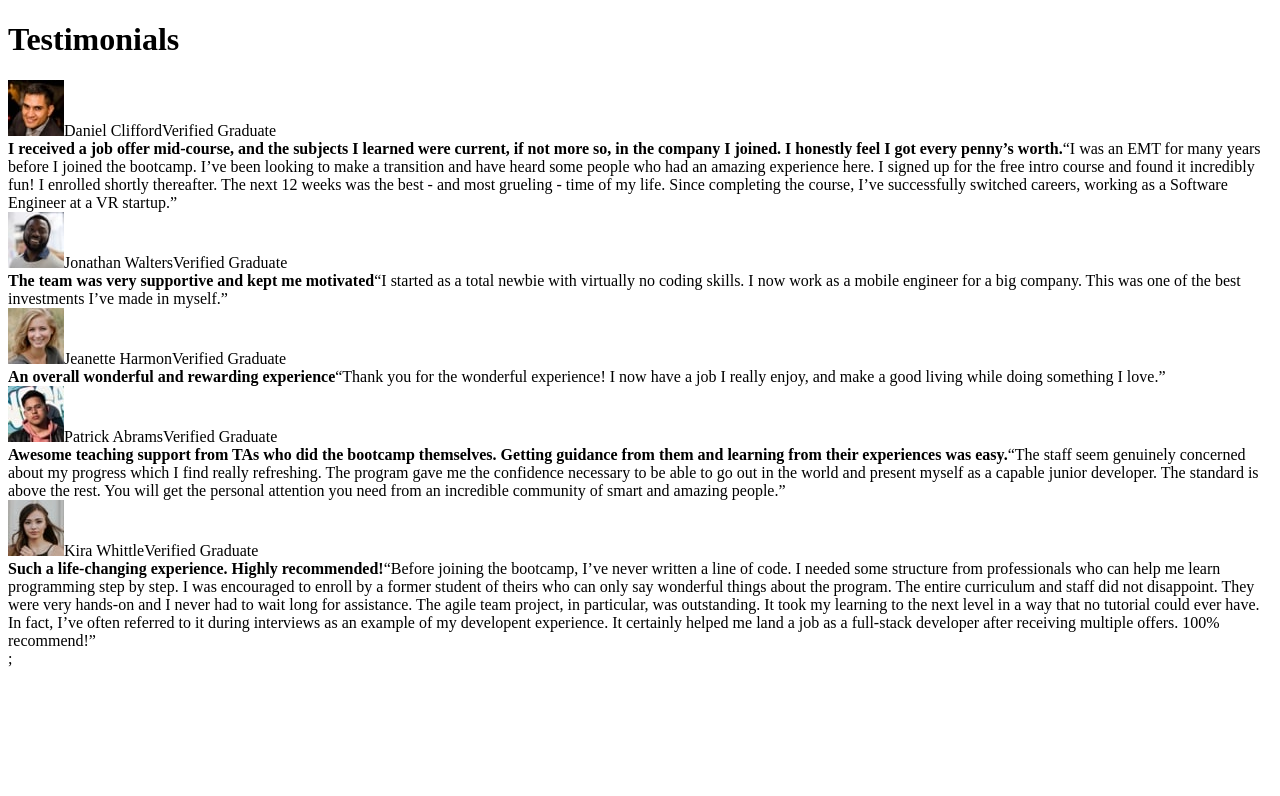
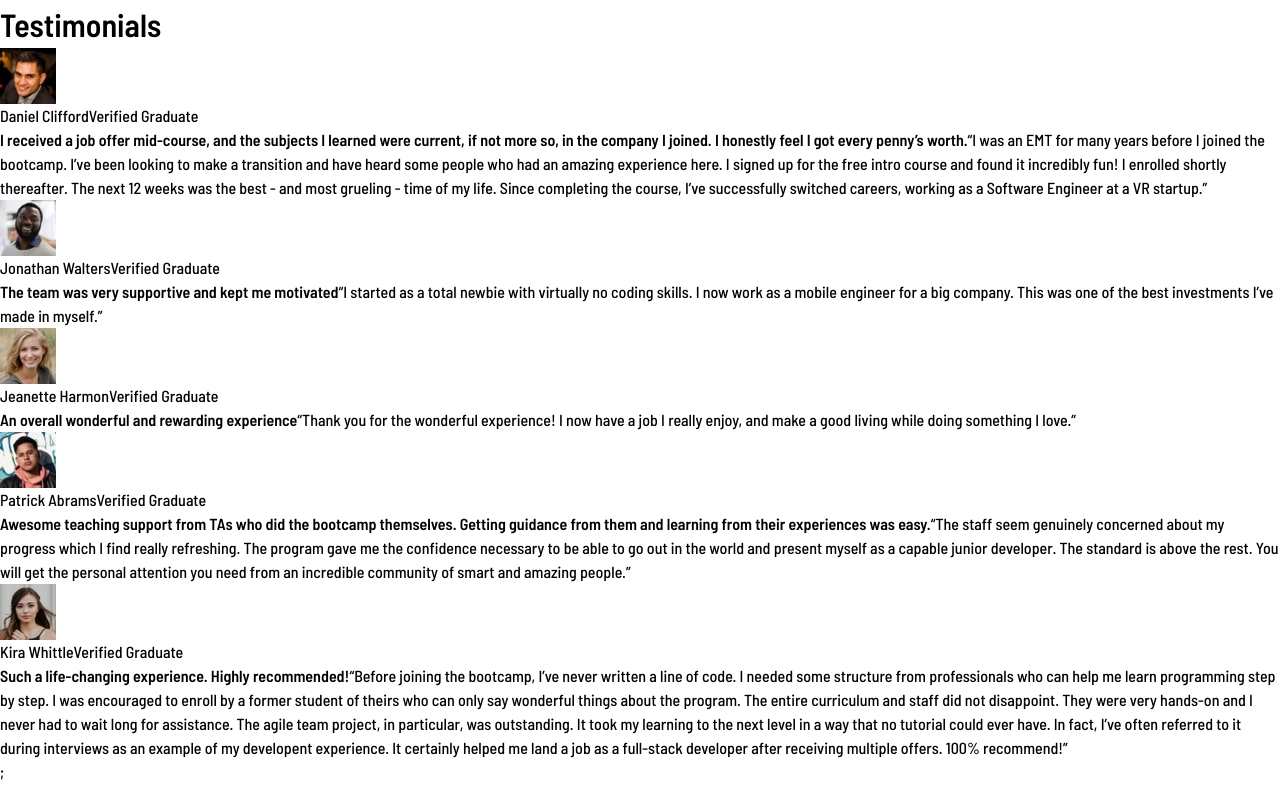
Before and after one commit to rupali317/testimonials-grid-section, a React (Create React App) app: page / in a window 1280 px wide. Shown: the top 796 px of the page. Built offline with nearby package versions, Linux system fonts and the light colour scheme.

Commit message:
Worked on the Global styling

```diff
--- a/src/App.js
+++ b/src/App.js
@@ -1,7 +1,15 @@
 import { TestimonialCard } from "./component/TestimonialCard/TestimonialCard";
+import * as GlobalStyles from "./styles/Global.style";
 
 function App() {
-  return <TestimonialCard />;
+  return (
+    <>
+      <GlobalStyles.BaseStyles />
+      <GlobalStyles.ResetStyles />
+      <GlobalStyles.DefaultStyles />
+      <TestimonialCard />
+    </>
+  );
 }
 
 export default App;
--- a/src/styles/Global.style.jsx
+++ b/src/styles/Global.style.jsx
@@ -46,6 +46,22 @@ export const BaseStyles = createGlobalStyle`
 
         /* Shadows */
         --shadow-1: 2.5rem 3.75rem 3.125rem -2.9375rem var(--color-5); /* 40px 60px 50px -47px */
+    }
+
+    @font-face {
+        font-family: "BarlowSemiCondensed";
+        src: url("/fonts/BarlowSemiCondensed-Medium.ttf") format("truetype");
+        font-weight: 500;
+        font-style: normal;
+        font-display: swap;
+    }
+
+    @font-face {
+        font-family: "BarlowSemiCondensed";
+        src: url("/fonts/BarlowSemiCondensed-SemiBold.ttf") format("truetype");
+        font-weight: 600;
+        font-style: normal;
+        font-display: swap;
     }
 `;
 
@@ -96,4 +112,12 @@ export const ResetStyles = createGlobalStyle`
     }
 `;
 
-export const DefaultStyles = createGlobalStyle``;
+export const DefaultStyles = createGlobalStyle`
+    body {
+        font-family: "BarlowSemiCondensed";
+    }
+
+    .visually-hidden {
+
+    }
+`;
```
